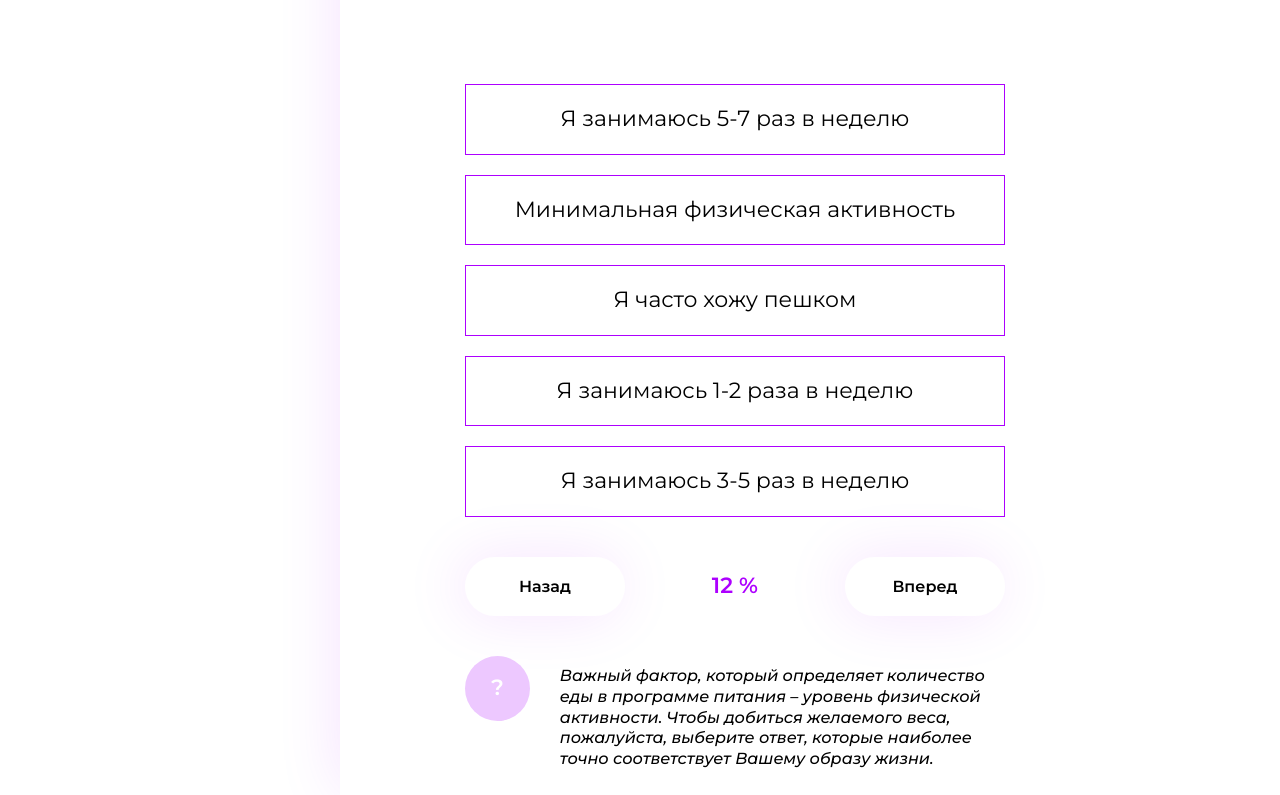
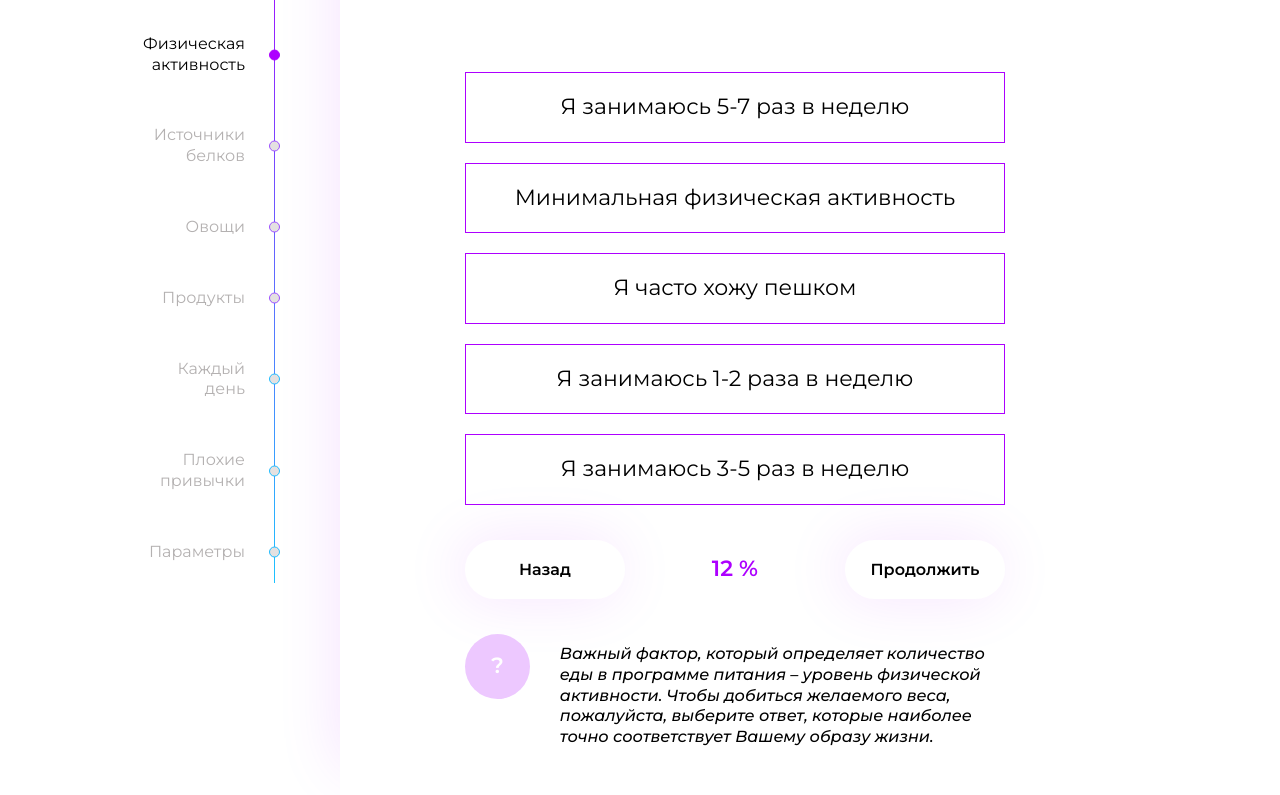
Before and after one commit to Owleek/keto-diet-multi-page, a website: page src/index.html in a window 1280 px wide. Shown: the part 207-1002 px from the top of the page. Drawn offline with nearby package versions, Linux system fonts and the light colour scheme; files that its build step writes are made by us from their sources.

Commit message:
progress bar wip

```diff
--- a/src/index.html
+++ b/src/index.html
@@ -59,7 +59,38 @@
         <div class="scene">
           <div class="keepcenter">
             <div class="scene__inner">
-              <div class="scene__side"></div>
+              <div class="scene__side">
+                <div class="progress-bar">
+                  <div class="progress-bar__point progress-bar__point_1">
+                    Пол
+                  </div>
+                  <div class="progress-bar__point progress-bar__point_2 active">
+                    Физическая
+                    активность
+                  </div>
+                  <div class="progress-bar__point progress-bar__point_3">
+                    Источники<br/>
+                    белков
+                  </div>
+                  <div class="progress-bar__point progress-bar__point_4">
+                    Овощи
+                  </div>
+                  <div class="progress-bar__point progress-bar__point_5">
+                    Продукты
+                  </div>
+                  <div class="progress-bar__point progress-bar__point_6">
+                    Каждый<br/>
+                    день
+                  </div>
+                  <div class="progress-bar__point progress-bar__point_7">
+                    Плохие<br/>
+                    привычки
+                  </div>
+                  <div class="progress-bar__point progress-bar__point_8">
+                    Параметры
+                  </div>
+                </div>
+              </div>
               <div class="scene__main">
                 <h2 class="scene__title title-margin-lg scene__text-indent scene__text-limit">
                   Физическая активность
@@ -95,7 +126,7 @@
                       12 %
                     </div>
                     <button class="button button_control">
-                      Вперед
+                      Продолжить
                     </button>
                   </div>
                   <div class="scene__info scene-info">
--- a/src/style/_desctop.scss
+++ b/src/style/_desctop.scss
@@ -14,7 +14,7 @@
 }
 
 .title-margin-lg {
-  margin-bottom: rem(100);
+  margin-bottom: rem(88);
 }
 
 .title-margin-xl {
@@ -289,6 +289,8 @@
 
   &__side {
     flex-basis: 22.97%;
+    padding-top: 120px;
+    padding-right: 65px;
   }
 
   &__main {
@@ -316,7 +318,7 @@
   }
 
   &__pick-container {
-    margin-bottom: 40px;
+    margin-bottom: 35px;
   }
 
   &__btn-row {
@@ -335,7 +337,7 @@
     display: flex;
     align-items: center;
     justify-content: space-between;
-    margin-bottom: 40px;
+    margin-bottom: 35px;
   }
 
   &__info {
@@ -363,6 +365,99 @@
   }
 }
 
+.progress-bar {
+  display: flex;
+  flex-direction: column;
+  align-items: flex-end;
+  position: relative;
+  font-size: rem(16);
+  font-weight: 400;
+  padding-bottom: 20px;
+  padding-top: 50px;
+  color: $grey;
+
+  &:after {
+    content: '';
+    position: absolute;
+    width: 1px;
+    height: 100%;
+    top: 0; right: 0;
+    background: rgb(173,0,255);
+    background: linear-gradient(180deg, rgba(173,0,255,1) 0%, rgba(28,194,255,1) 100%);
+  }
+
+  &__point {
+    padding-right: 30px;
+    position: relative;
+    text-align: right;
+
+    &:not(:last-child) {
+      margin-bottom: 50px;
+    }
+
+    &:after {
+      content: '';
+      width: 11px;
+      height: 11px;
+      border: 1px solid $black;
+      background: #E4E1E1;
+      border-radius: 50%;
+      position: absolute;
+      top: 50%; right: 6px;
+      transform: translate(100%, -50%);
+      z-index: 1;
+    }
+
+    &.active {
+      color: $black;
+    }
+
+    &_1,
+    &_2 {
+      &:after {
+        border: 1px solid #AD00FF;
+        background: #E4E1E1;
+      }
+
+      &.active {
+        &:after {
+          background: #AD00FF;
+        }
+      }
+    }
+
+    &_3,
+    &_4,
+    &_5 {
+      &:after {
+        border: 1px solid #9B4DFF;
+        background: #E4E1E1;
+      }
+
+      &.active {
+        &:after {
+          background: #9B4DFF;
+        }
+      }
+    }
+
+    &_6,
+    &_7,
+    &_8 {
+      &:after {
+        border: 1px solid #1CBBFF;
+        background: #E4E1E1;
+      }
+
+      &.active {
+        &:after {
+          background: #1CBBFF;
+        }
+      }
+    }
+  }
+}
+
 .scene-start {
   display: none;
 
@@ -377,8 +472,6 @@
     max-width: 632px;
     text-transform: uppercase;
     letter-spacing: 3px;
-    // order: 1;
-    // ??????????????????? min-width
 
     @include respond(sm) {
       margin-bottom: 100px;
```
Also changed, not shown: src/img/figure2.1.png (added).
